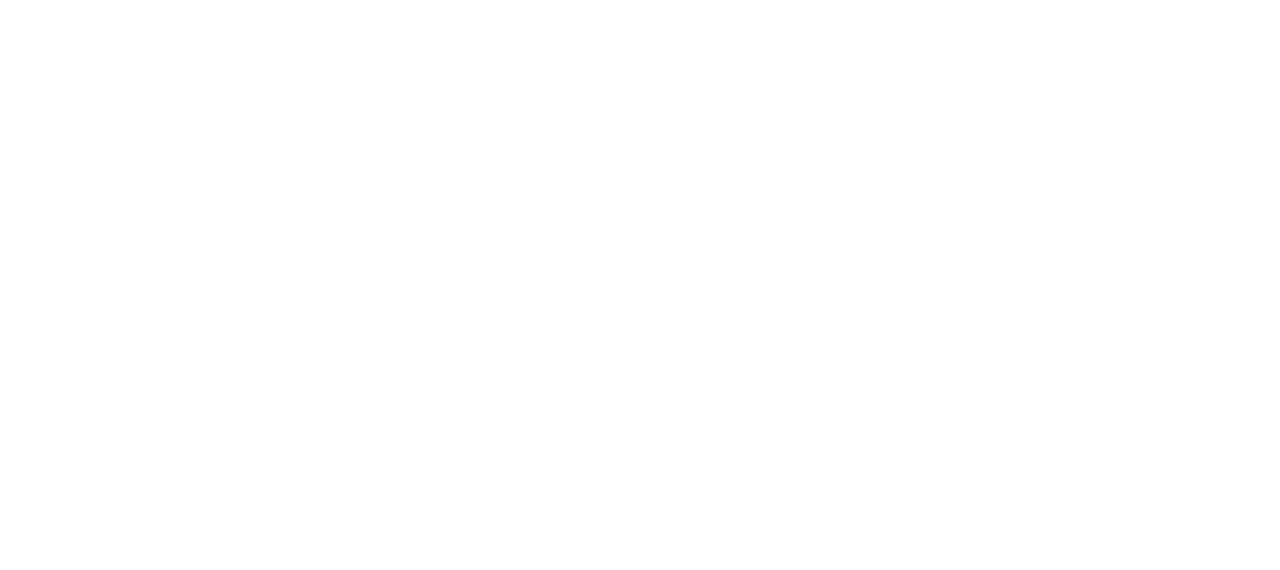
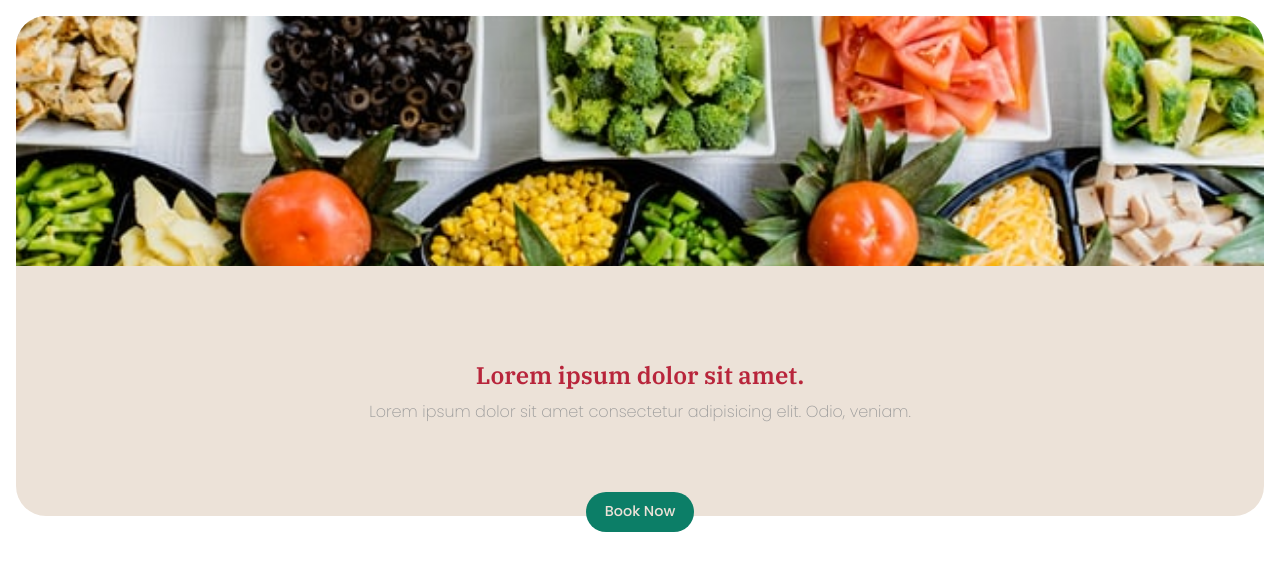
Before and after one commit to olulat/OkteeResturant, a plain HTML site: page index.html in a window 1280 px wide. Drawn offline with Linux system fonts and the light colour scheme; a web font is replaced by a local one.

Commit message:
card styline

```diff
--- a/css/styele.css
+++ b/css/styele.css
@@ -229,7 +229,7 @@ body {
   font-family: var(--body-font);
   color: var(--color-text);
   display: flex;
-  padding: 0 2rem 3rem;
+  /* padding: 0 2rem 3rem; */
   border-radius: 0 0 var(--border-radius) var(--border-radius);
 }
 
--- a/index.html
+++ b/index.html
@@ -17,7 +17,18 @@
     <title>Document</title>
 </head>
 <body>
+<div class="card">
+    <div class="card-heading">
+        <img src="/images/catg-2.jpg" alt="">
+    </div>
 
+    <div class="card-body">
+        <h2 class="card-title">Lorem ipsum dolor sit amet.</h2>
+        <p>Lorem ipsum dolor sit amet consectetur adipisicing elit. Odio, veniam.</p>
+        <button class="btn btn-small btn-green-color">Book Now</button>
+    </div>
+
+</div>
 
 </body>
 </html>
--- a/style.css
+++ b/style.css
@@ -21,13 +21,16 @@
   font-family: var(--body-font);
 }
 
-h2,
-h3 {
+h2 {
   font-family: var(--heading-font);
 }
 
 img {
   width: 100%;
+  height: 100%;
+  overflow: hidden;
+  object-fit: cover;
+  object-position: center;
 }
 
 /* Brand */
@@ -71,3 +74,41 @@ img {
   font-size: 0.9rem;
   padding: 0.6rem 3.6rem;
 }
+
+/* Crads  */
+
+.card {
+  position: relative;
+  margin: 1rem;
+  max-height: 500px;
+  height: auto;
+  border-radius: var(--border-radius);
+  background: var(--color-secondary);
+  color: var(--color-gray);
+  font-weight: 200;
+}
+
+.card-heading {
+  height: 250px;
+  border-radius: var(--border-radius) var(--border-radius) 0 0;
+  overflow: hidden;
+}
+.card-body {
+  align-items: center;
+  display: flex;
+  flex-direction: column;
+  height: 250px;
+  justify-content: center;
+  text-align: center;
+}
+
+.card-body .btn {
+  position: absolute;
+  bottom: -1rem;
+}
+
+.card-title {
+  color: var(--color-primary);
+  font-weight: 900;
+  margin-bottom: 0.5rem;
+}
```
Also changed, not shown: components/cards.html (+3 -5 lines).
